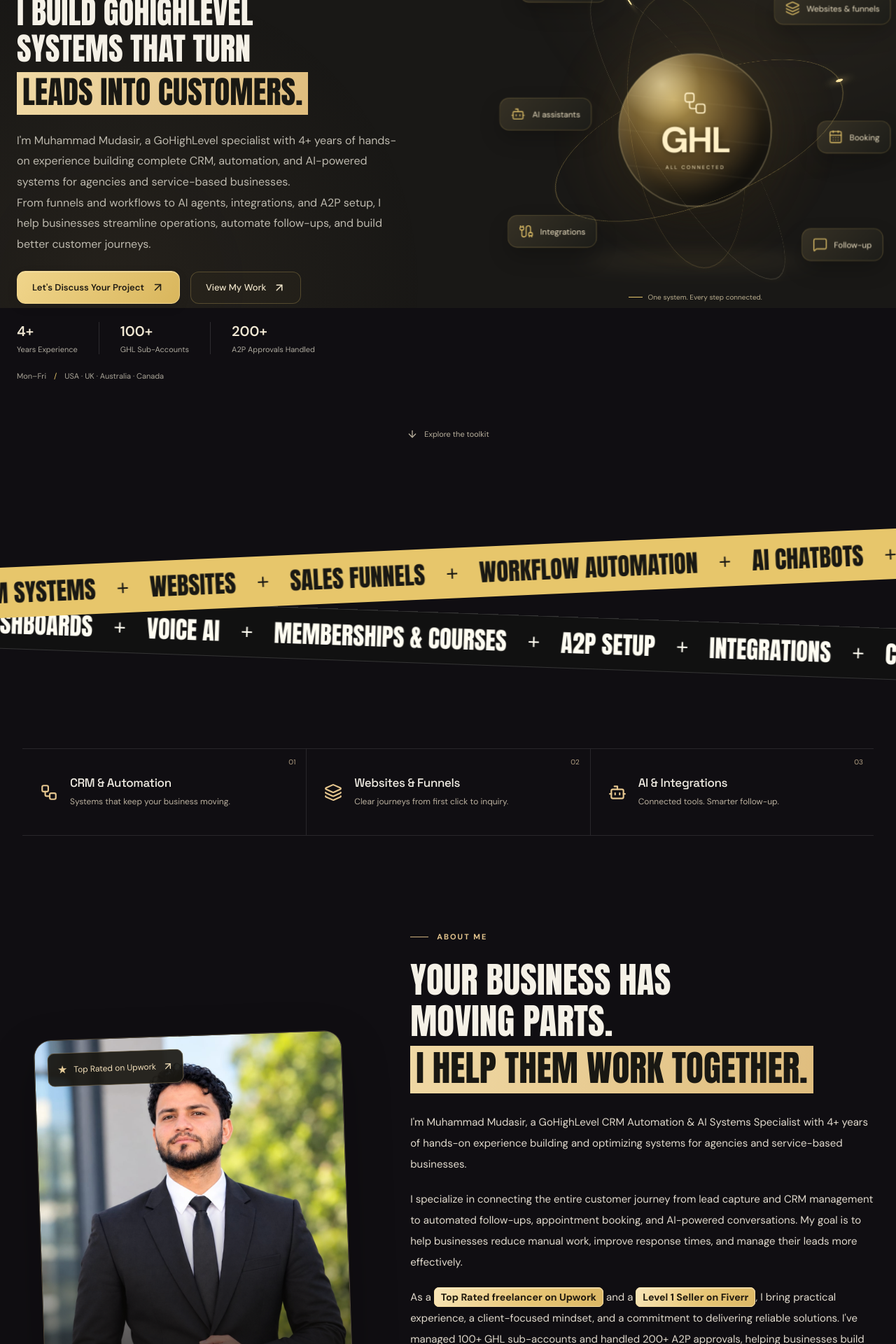
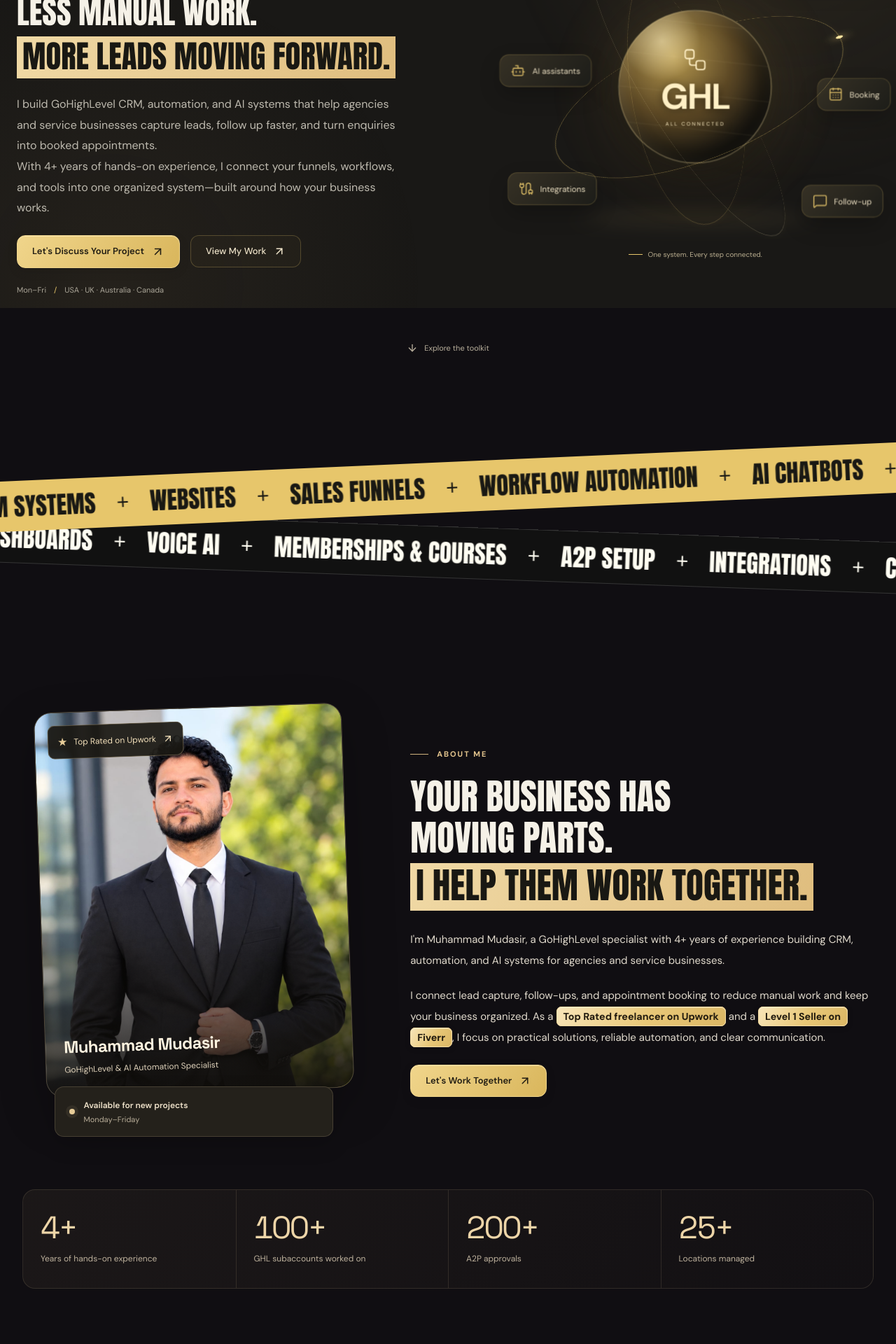
Before and after one commit to mudasirbalee/Muhammad-Mudasir-portfolio, a React (Vite) app in the folder frontend/: page / in a window 1280 px wide. Shown: the part 360-2280 px from the top of the page at 70% size. Built offline with nearby package versions, Linux system fonts and the light colour scheme.

Commit message:
Refine portfolio content, reviews and contact layout

```diff
--- a/frontend/src/App.jsx
+++ b/frontend/src/App.jsx
@@ -1,12 +1,5 @@
 import { useEffect, useRef, useState } from 'react'
-import {
-  ArrowUpRight,
-  Workflow,
-  Layers3,
-  Bot,
-  Menu,
-  X,
-} from 'lucide-react'
+import { ArrowUpRight, Menu, X } from 'lucide-react'
 import Experience from './Experience'
 import BackToTop from './BackToTop'
 import Hero from './Hero'
@@ -21,8 +14,6 @@
 import { CountUp, useScrollReveal } from './PortfolioMotion'
 import { content, profile } from './content'
 import './App.css'
-
-const expertiseIcons = [Workflow, Layers3, Bot]
 
 const sectionIds = [
   'home',
@@ -201,12 +192,12 @@
           className="brand"
           href="#home"
           onClick={closeMenu}
-          aria-label={es ? 'Mudasir — Inicio' : 'Mudasir — Home'}
+          aria-label={es ? 'Mudasirr — Inicio' : 'Mudasirr — Home'}
         >
           <span className="brand-symbol" aria-hidden="true">
             m.
           </span>
-          <span className="brand-name">mudasir</span>
+          <span className="brand-name">mudasirr</span>
         </a>
 
         <div className="header-controls">
@@ -293,35 +284,6 @@
         <Skills language={language} />
 
         <section
-          className="expertise-strip"
-          id="expertise"
-          aria-label={t.expertiseLabel}
-        >
-          {t.expertise.map((item, index) => {
-            const Icon = expertiseIcons[index] || Workflow
-
-            return (
-              <article className="expertise-item" key={item.title}>
-                <span className="expertise-number">
-                  {String(index + 1).padStart(2, '0')}
-                </span>
-
-                <Icon
-                  className="expertise-icon"
-                  size={26}
-                  aria-hidden="true"
-                />
-
-                <div>
-                  <h2>{item.title}</h2>
-                  <p>{item.description}</p>
-                </div>
-              </article>
-            )
-          })}
-        </section>
-
-        <section
           className="about-section"
           id="about"
           aria-labelledby="about-title"
@@ -366,7 +328,7 @@
             </div>
           </div>
 
-         <div className="about-copy">
+      <div className="about-copy">
   <p className="eyebrow">
     <span className="eyebrow-line" aria-hidden="true" />
     {language === 'es' ? 'SOBRE MÍ' : 'ABOUT ME'}
@@ -386,50 +348,33 @@
 
   <p className="about-paragraph">
     {language === 'es'
-      ? 'Soy Muhammad Mudasir, especialista en automatización CRM y sistemas de IA con GoHighLevel, con más de 4 años de experiencia práctica creando y optimizando sistemas para agencias y empresas de servicios.'
-      : "I'm Muhammad Mudasir, a GoHighLevel CRM Automation & AI Systems Specialist with 4+ years of hands-on experience building and optimizing systems for agencies and service-based businesses."}
+      ? 'Soy Muhammad Mudasir, especialista en GoHighLevel con más de 4 años de experiencia creando sistemas CRM, automatizaciones y soluciones de IA para agencias y empresas de servicios.'
+      : "I'm Muhammad Mudasir, a GoHighLevel specialist with 4+ years of experience building CRM, automation, and AI systems for agencies and service businesses."}
   </p>
 
   <p className="about-paragraph">
     {language === 'es'
-      ? 'Me especializo en conectar todo el recorrido del cliente, desde la captación de leads y la gestión del CRM hasta el seguimiento automatizado, la reserva de citas y las conversaciones con IA. Mi objetivo es ayudar a las empresas a reducir el trabajo manual, mejorar los tiempos de respuesta y gestionar sus leads de forma más eficaz.'
-      : 'I specialize in connecting the entire customer journey from lead capture and CRM management to automated follow-ups, appointment booking, and AI-powered conversations. My goal is to help businesses reduce manual work, improve response times, and manage their leads more effectively.'}
-  </p>
+      ? 'Conecto la captación de leads, el seguimiento y las reservas para reducir el trabajo manual y mantener tu negocio organizado. Como '
+      : 'I connect lead capture, follow-ups, and appointment booking to reduce manual work and keep your business organized. As a '}
 
-  <p className="about-paragraph">
-    {language === 'es' ? 'Como ' : 'As a '}
     <strong className="about-credential">
       {language === 'es'
         ? 'freelancer Top Rated en Upwork'
         : 'Top Rated freelancer on Upwork'}
     </strong>
+
     {language === 'es' ? ' y ' : ' and a '}
+
     <strong className="about-credential">
       {language === 'es'
         ? 'vendedor de nivel 1 en Fiverr'
         : 'Level 1 Seller on Fiverr'}
     </strong>
+
     {language === 'es'
-      ? ', aporto experiencia práctica, un enfoque centrado en el cliente y el compromiso de ofrecer soluciones fiables. He gestionado más de 100 subcuentas de GHL y más de 200 aprobaciones A2P, ayudando a las empresas a crear y mantener sistemas mejor conectados.'
-      : ", I bring practical experience, a client-focused mindset, and a commitment to delivering reliable solutions. I've managed 100+ GHL sub-accounts and handled 200+ A2P approvals, helping businesses build and maintain better-connected systems."}
+      ? ', me enfoco en soluciones prácticas, automatizaciones fiables y comunicación clara.'
+      : ', I focus on practical solutions, reliable automation, and clear communication.'}
   </p>
-
-  <p className="about-paragraph">
-    {language === 'es'
-      ? 'Ya sea que necesites una configuración completa de GoHighLevel, automatizaciones avanzadas, integraciones con otras plataformas o resolver problemas de un sistema existente, me enfoco en crear soluciones adaptadas a las necesidades reales de tu negocio.'
-      : 'Whether you need a complete GoHighLevel setup, advanced workflow automation, third-party integrations, or troubleshooting for an existing system, I focus on building solutions around your actual business needs.'}
-  </p>
-
-  <div className="about-approach">
-    <strong>
-      {language === 'es' ? 'Mi enfoque' : 'My Approach'}
-    </strong>
-    <p>
-      {language === 'es'
-        ? 'Soluciones prácticas. Sistemas organizados. Automatización fiable. Comunicación clara.'
-        : 'Practical solutions. Clean systems. Reliable automation. Clear communication.'}
-    </p>
-  </div>
 
   <div className="about-actions">
     <a className="primary-button" href="#contact">
--- a/frontend/src/FAQ.jsx
+++ b/frontend/src/FAQ.jsx
@@ -7,45 +7,34 @@
     eyebrow: 'COMMON QUESTIONS',
     title: 'Before we',
     highlight: 'get started.',
-    description:
-      'A few practical details about working together.',
+    description: 'Quick answers about working together.',
     contact: 'Have another question?',
     cta: 'Ask me directly',
     items: [
       {
-        question: 'Can you improve my existing GoHighLevel account?',
+        question: 'What GoHighLevel services do you offer?',
         answer:
-          'Yes. I can review your current CRM, workflows, pages and integrations, identify the changes needed and agree on a focused scope with you before making updates.',
+          'CRM setup, funnels, workflow automation, AI agents, integrations and A2P registration support—from individual tasks to complete systems.',
       },
       {
-        question: 'Can I hire you for one specific task?',
+        question: 'Can you improve my existing setup?',
         answer:
-          'Yes. We can start with a specific task, such as a landing page, workflow repair, calendar setup or integration. Larger projects can be divided into agreed milestones.',
+          'Yes. I can review your account, fix issues and improve workflows, pages or integrations around your business needs.',
       },
       {
-        question: 'What do you need before starting?',
+        question: 'How long will my project take?',
         answer:
-          'A description of your goals, the deliverables you need and any relevant designs or content. After reviewing the scope, I will confirm which account permissions and tool access are required.',
+          'It depends on the scope and required access or content. We agree on a clear timeline before work begins.',
       },
       {
-        question: 'How much will my project cost, and how long will it take?',
+        question: 'How much will it cost?',
         answer:
-          'Pricing and timing depend on the scope, complexity and readiness of your content and accounts. We agree on the cost, deliverables and timeline before work begins.',
+          'Pricing depends on the work involved. Share your requirements, and I’ll confirm the scope and price before we start.',
       },
       {
-        question: 'Do you work with clients in my country?',
+        question: 'Do you provide ongoing support?',
         answer:
-          'I work remotely with clients in the USA, UK, Australia and Canada. My working days are Monday to Friday, and we can agree on meeting times that suit our time zones.',
-      },
-      {
-        question: 'Can you help with A2P registration?',
-        answer:
-          'Yes. I can assist with registration preparation, opt-in forms and SMS setup. Approval and review times are determined by the provider and cannot be guaranteed.',
-      },
-      {
-        question: 'Is support available after handover?',
-        answer:
-          'Yes. We can discuss ongoing maintenance, troubleshooting or further improvements. The support period and included tasks are agreed as part of the project or a separate arrangement.',
+          'Yes. Maintenance, troubleshooting and further improvements are available, with support terms agreed upfront.',
       },
     ],
   },
@@ -53,45 +42,34 @@
     eyebrow: 'PREGUNTAS FRECUENTES',
     title: 'Antes de',
     highlight: 'empezar.',
-    description:
-      'Algunos detalles prácticos sobre cómo trabajar juntos.',
+    description: 'Respuestas rápidas sobre cómo trabajar juntos.',
     contact: '¿Tienes otra pregunta?',
     cta: 'Pregúntame directamente',
     items: [
       {
-        question: '¿Puedes mejorar mi cuenta actual de GoHighLevel?',
+        question: '¿Qué servicios de GoHighLevel ofreces?',
         answer:
-          'Sí. Puedo revisar tu CRM, automatizaciones, páginas e integraciones, identificar los cambios necesarios y acordar contigo un alcance definido antes de realizar actualizaciones.',
+          'Configuración CRM, embudos, automatizaciones, agentes de IA, integraciones y apoyo con el registro A2P, desde tareas concretas hasta sistemas completos.',
       },
       {
-        question: '¿Puedo contratarte para una tarea concreta?',
+        question: '¿Puedes mejorar mi configuración actual?',
         answer:
-          'Sí. Podemos empezar con una página de destino, la reparación de un flujo, la configuración de un calendario o una integración. Los proyectos más grandes pueden dividirse en hitos acordados.',
+          'Sí. Puedo revisar tu cuenta, resolver problemas y mejorar automatizaciones, páginas o integraciones según las necesidades de tu negocio.',
       },
       {
-        question: '¿Qué necesitas antes de empezar?',
+        question: '¿Cuánto tardará mi proyecto?',
         answer:
-          'Una descripción de tus objetivos, los entregables que necesitas y los diseños o contenidos pertinentes. Después de revisar el alcance, confirmaré qué permisos y accesos se requieren.',
+          'Depende del alcance y de los accesos o contenidos necesarios. Acordamos un plazo claro antes de empezar.',
       },
       {
-        question: '¿Cuánto costará mi proyecto y cuánto tardará?',
+        question: '¿Cuánto costará?',
         answer:
-          'El precio y el plazo dependen del alcance, la complejidad y la disponibilidad de tus contenidos y cuentas. Acordamos el coste, los entregables y el calendario antes de empezar.',
+          'El precio depende del trabajo necesario. Comparte tus requisitos y confirmaré el alcance y el precio antes de comenzar.',
       },
       {
-        question: '¿Trabajas con clientes de mi país?',
+        question: '¿Ofreces soporte continuo?',
         answer:
-          'Trabajo a distancia con clientes de Estados Unidos, Reino Unido, Australia y Canadá. Mis días de trabajo son de lunes a viernes y podemos acordar reuniones según nuestras zonas horarias.',
-      },
-      {
-        question: '¿Puedes ayudarme con el registro A2P?',
-        answer:
-          'Sí. Puedo ayudar con la preparación del registro, los formularios de consentimiento y la configuración de SMS. La aprobación y los plazos de revisión dependen del proveedor y no se pueden garantizar.',
-      },
-      {
-        question: '¿Ofreces soporte después de la entrega?',
-        answer:
-          'Sí. Podemos acordar mantenimiento, resolución de problemas o mejoras adicionales. El periodo de soporte y las tareas incluidas se definen dentro del proyecto o mediante un acuerdo separado.',
+          'Sí. Ofrezco mantenimiento, resolución de problemas y mejoras adicionales, con las condiciones de soporte acordadas de antemano.',
       },
     ],
   },
@@ -108,7 +86,7 @@
     >
       <div className="faq-intro">
         <p className="eyebrow">
-          <span className="eyebrow-line" />
+          <span className="eyebrow-line" aria-hidden="true" />
           {t.eyebrow}
         </p>
 
@@ -134,7 +112,7 @@
 
       <div className="faq-list">
         {t.items.map((item, index) => (
-          <details className="faq-item" key={index}>
+          <details className="faq-item" key={item.question}>
             <summary>
               <span className="faq-number" aria-hidden="true">
                 {String(index + 1).padStart(2, '0')}
--- a/frontend/src/Hero.jsx
+++ b/frontend/src/Hero.jsx
@@ -79,27 +79,27 @@
 
         <h1 id="hero-title">
           {es
-            ? 'Creo sistemas GoHighLevel que convierten'
-            : 'I Build GoHighLevel Systems That Turn'}
+            ? 'Menos trabajo manual.'
+            : 'Less Manual Work.'}
           {' '}
           <span>
             {es
-              ? 'Leads en clientes.'
-              : 'Leads Into Customers.'}
+              ? 'Más oportunidades que avanzan.'
+              : 'More Leads Moving Forward.'}
           </span>
         </h1>
 
         <div className="hv-description">
           <p>
             {es
-              ? 'Soy Muhammad Mudasir, especialista en GoHighLevel con más de 4 años de experiencia práctica creando sistemas completos de CRM, automatización e inteligencia artificial para agencias y empresas de servicios.'
-              : "I'm Muhammad Mudasir, a GoHighLevel specialist with 4+ years of hands-on experience building complete CRM, automation, and AI-powered systems for agencies and service-based businesses."}
+              ? 'Creo sistemas CRM, automatizaciones y soluciones de IA en GoHighLevel para ayudar a agencias y empresas de servicios a captar leads, dar seguimiento más rápido y convertir consultas en citas.'
+              : 'I build GoHighLevel CRM, automation, and AI systems that help agencies and service businesses capture leads, follow up faster, and turn enquiries into booked appointments.'}
           </p>
 
           <p>
             {es
-              ? 'Desde embudos y flujos de trabajo hasta agentes de IA, integraciones y configuración A2P, ayudo a las empresas a simplificar sus operaciones, automatizar el seguimiento y mejorar la experiencia de sus clientes.'
-              : 'From funnels and workflows to AI agents, integrations, and A2P setup, I help businesses streamline operations, automate follow-ups, and build better customer journeys.'}
+              ? 'Con más de 4 años de experiencia práctica, conecto tus embudos, flujos de trabajo y herramientas en un sistema organizado, adaptado a cómo funciona tu negocio.'
+              : 'With 4+ years of hands-on experience, I connect your funnels, workflows, and tools into one organized system—built around how your business works.'}
           </p>
         </div>
 
@@ -115,35 +115,6 @@
             {es ? 'Ver mis proyectos' : 'View My Work'}
             <ArrowUpRight size={18} aria-hidden="true" />
           </a>
-        </div>
-
-        <div className="hv-proof">
-          <div>
-            <strong>4+</strong>
-            <span>
-              {es
-                ? 'Años de experiencia'
-                : 'Years Experience'}
-            </span>
-          </div>
-
-          <div>
-            <strong>100+</strong>
-            <span>
-              {es
-                ? 'Subcuentas GHL'
-                : 'GHL Sub-Accounts'}
-            </span>
-          </div>
-
-          <div>
-            <strong>200+</strong>
-            <span>
-              {es
-                ? 'Aprobaciones A2P gestionadas'
-                : 'A2P Approvals Handled'}
-            </span>
-          </div>
         </div>
 
         <p className="hv-markets">
--- a/frontend/src/PortfolioMotion.jsx
+++ b/frontend/src/PortfolioMotion.jsx
@@ -63,7 +63,7 @@
 
 const specialties = {
   en: [
-    'GoHighLevel Specialist',
+    'CRM Specialist',
     'Funnel Expert',
     'Automation Specialist',
     'AI Chatbot Specialist',
```
